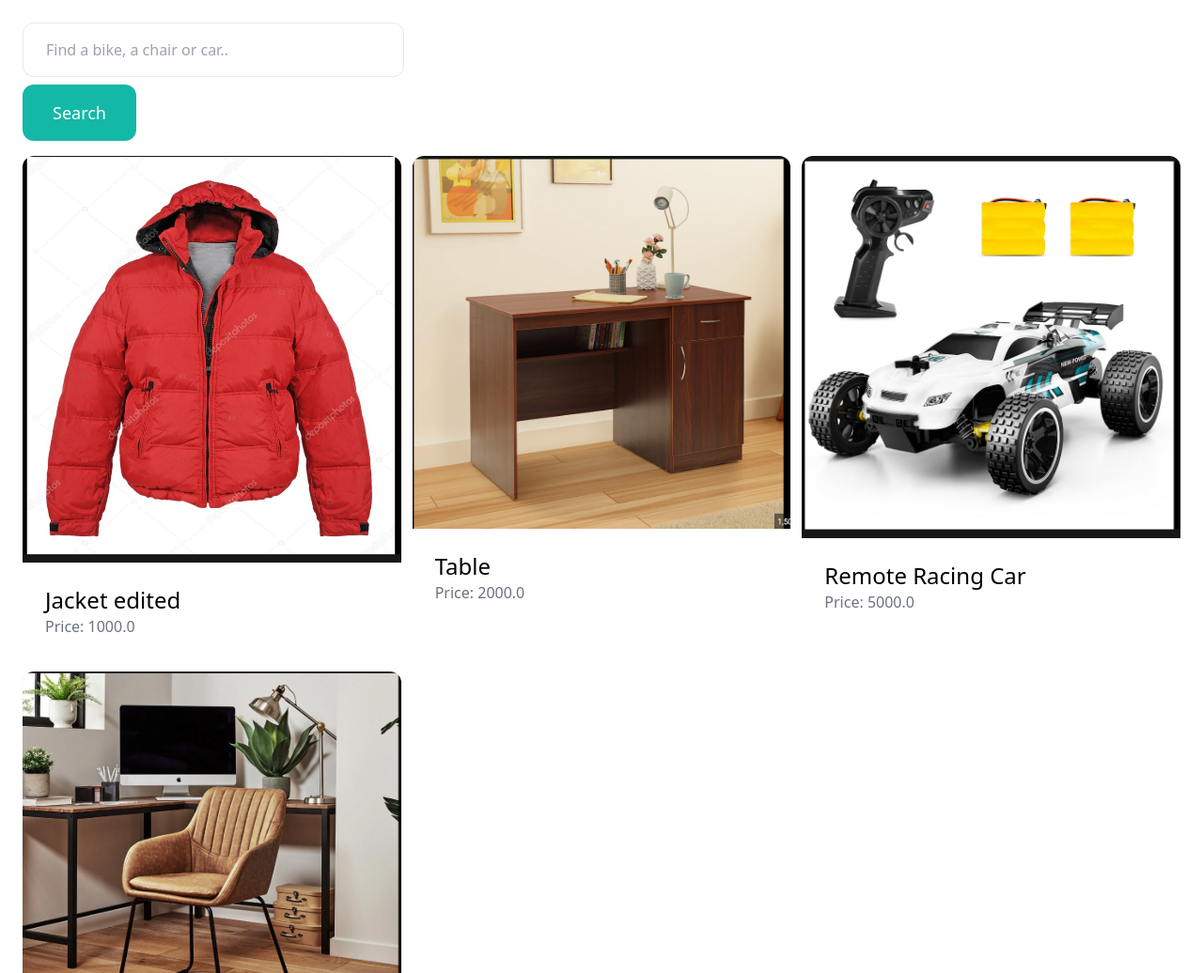
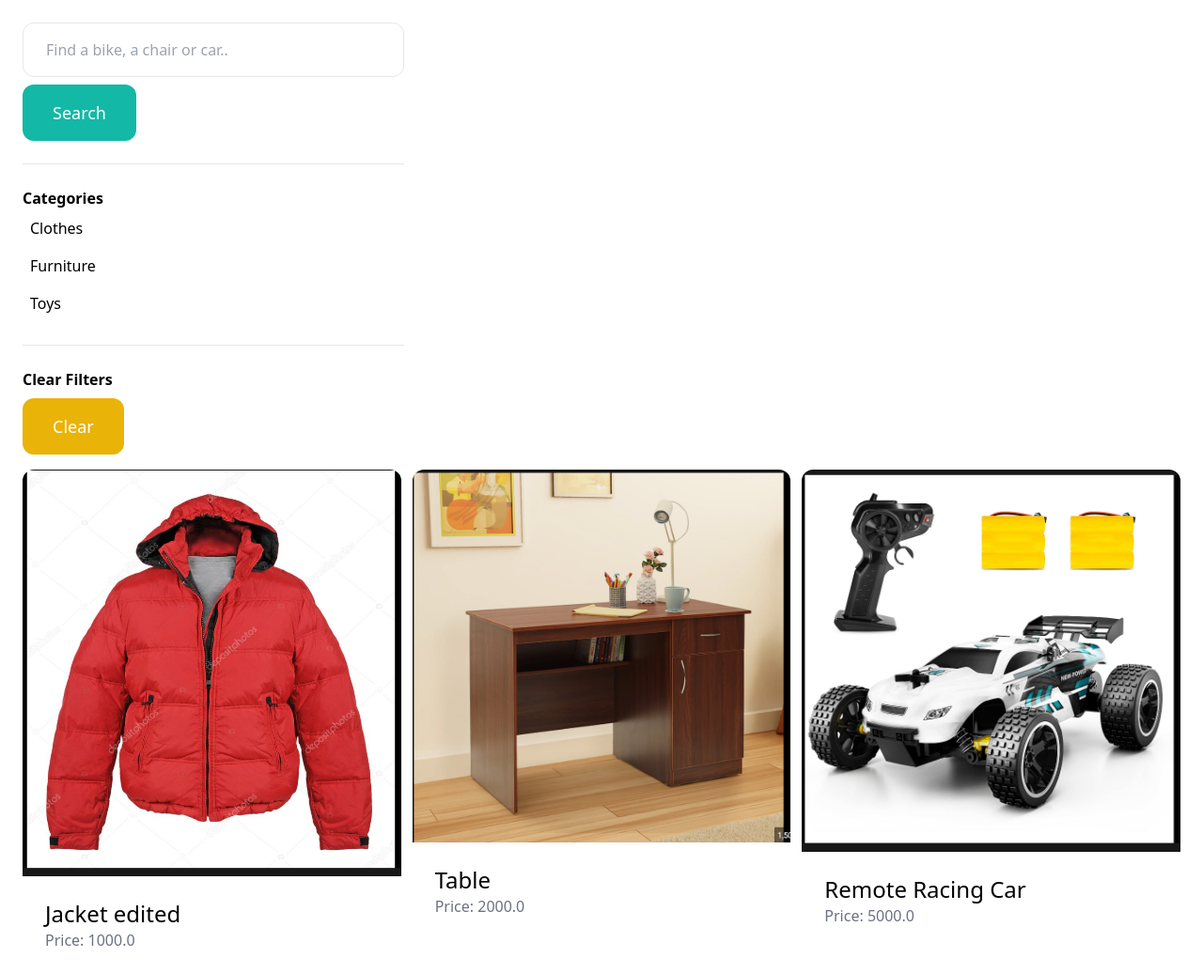
Before and after one commit to samriddaxdev/puddle_market_place_django, a Django app: page /items/ in a window 1280 px wide. Shown: the part 77-1113 px from the top of the page at 94% size. Run offline with Django 5.2, Linux system fonts and the light colour scheme; data comes from the database, SQL or seed files in the repository; some libraries are stand-ins or nearby versions.

Commit message:
after fixing bugs

```diff
--- a/item/templates/item/items.html
+++ b/item/templates/item/items.html
@@ -9,6 +9,24 @@
             <input name="query" class = "w-full py-4 px-6 border rounded-xl" type="text" value="{{ query }}" placeholder="Find a bike, a chair or car..">
             <button class="mt-2 py-4 px-8 text-lg bg-teal-500 text-white rounded-xl ">Search</button>
         </form>
+
+        <hr class="my-6">
+        <p class="font-semibold">Categories</p>
+
+        <ul>
+            {% for category in categories %}
+                <li class="py-2 px-2 rounded-xl{% if category.id == category_id %} bg-gray-200{% endif %}">
+                    <a href="{% url 'item:items' %}?query={{ query }}&category={{ category.id }}">{{ category.name }}</a>
+
+                </li>
+            {% endfor %}
+        </ul>
+        <hr class="my-6">
+        <p class="font-semibold">Clear Filters</p>
+
+        <ul>
+            <li><a href="{% url 'item:items' %}" class="mt-2 py-4 px-8 inline-block bg-yellow-500 text-lg rounded-xl text-white">Clear</a></li>
+        </ul>
     </div>
 
     <div class="col-span-3">
--- a/item/views.py
+++ b/item/views.py
@@ -1,15 +1,27 @@
 from django.contrib.auth.decorators import login_required
+from django.db.models import Q
 from django.shortcuts import render, get_object_or_404, redirect
 
 from .forms import NewItemForm,EditItemForm
-from .models import Item
+from .models import Item, Category
 
 def items(request):
+    query = request.GET.get('query','')
+    category_id= request.GET.get('category', 0)
+    categories = Category.objects.all()
     items = Item.objects.filter(is_sold=False)
+
+    if category_id:
+        items = items.filter(category_id=category_id)
+
+    if query:
+        items = items.filter(Q(name__icontains=query) | Q(description__icontains=query))
 
     return render(request, 'item/items.html',{
         'items': items,
-
+        'query': query,
+        'categories':categories,
+        'cateogory_id':int(category_id),
     })
 
 def detail(request, pk):
```
